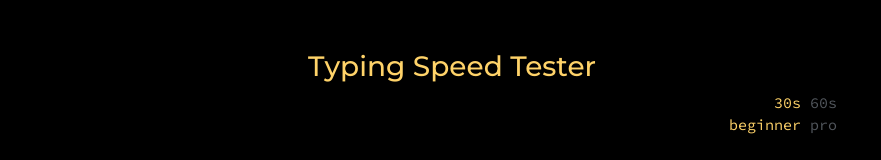
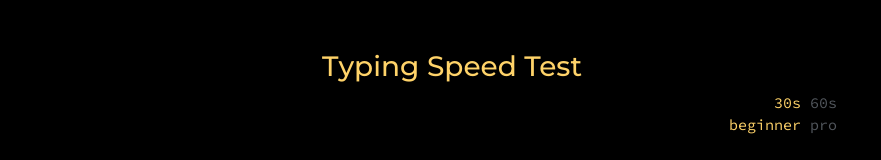
Before and after one commit to bugRaj/typing-speed-test, a plain HTML site: page index.html in a window 1280 px wide. Shown: the top 160 px of the page, without its empty margins (188-1069 px from the left). Drawn offline with nearby package versions, Linux system fonts and the light colour scheme.

Commit message:
Update index.html

```diff
--- a/index.html
+++ b/index.html
@@ -24,7 +24,7 @@
   <body style="background-color: #000000">
     <div class="container-fluid box ">
       <div class="top">
-          <h1 id="heading" class = "yellow" align="center">Typing Speed Tester</h1>
+          <h1 id="heading" class = "yellow" align="center">Typing Speed Test</h1>
           <div class="limits-box">
             <div class="limit">
               <a id="thirty" class="yellow"  href="#" >30s</a>
```
